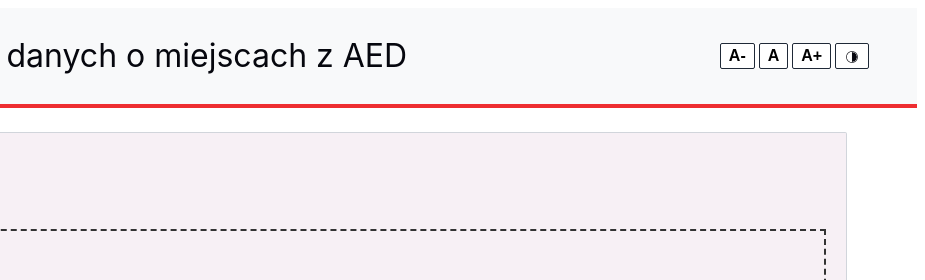
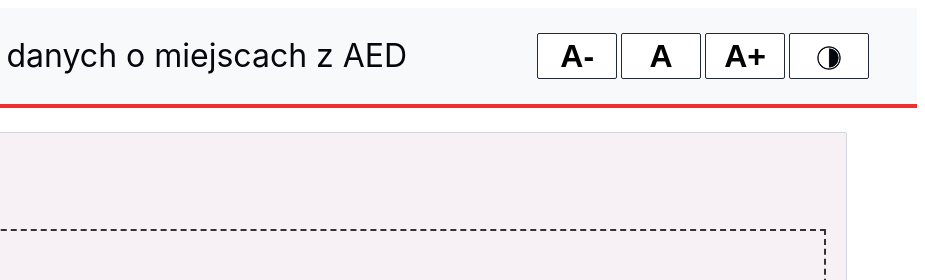
Before and after one commit to Niyande/hackuj-kraj, a website: page index.html in a window 1280 px wide. Shown: the top 280 px of the page, 355-1280 px from the left. Drawn offline with Linux system fonts and the light colour scheme.

Commit message:
dziala wszystko super fajnie

```diff
--- a/index.html
+++ b/index.html
@@ -50,7 +50,7 @@
                         <span id="export_span">Pobierz plik z wszystkimi punktami AED</span>
                     </div>
                 </p>
-                <span><a href="#" onclick="exportJson(); return false;">lub pobierz jako JSON</a></span>
+
             </article>
             <article id="file_import_container2" style="display: none;">
                 <h2>Import danych</h2>
--- a/style.css
+++ b/style.css
@@ -63,13 +63,14 @@ header{
     background: none;
     border: 1px solid var(--border-dark);
     padding: 0.2rem 0.5rem;
-    font-size: 1rem;
+    font-size: 2rem;
     font-weight: 800;
     cursor: pointer;
     border-radius: 2px;
+    width: 5rem;
 }
 #contrast_img{
-    height: 1rem;
+    height: 2rem;
     vertical-align: middle;
 }
 main{
```
